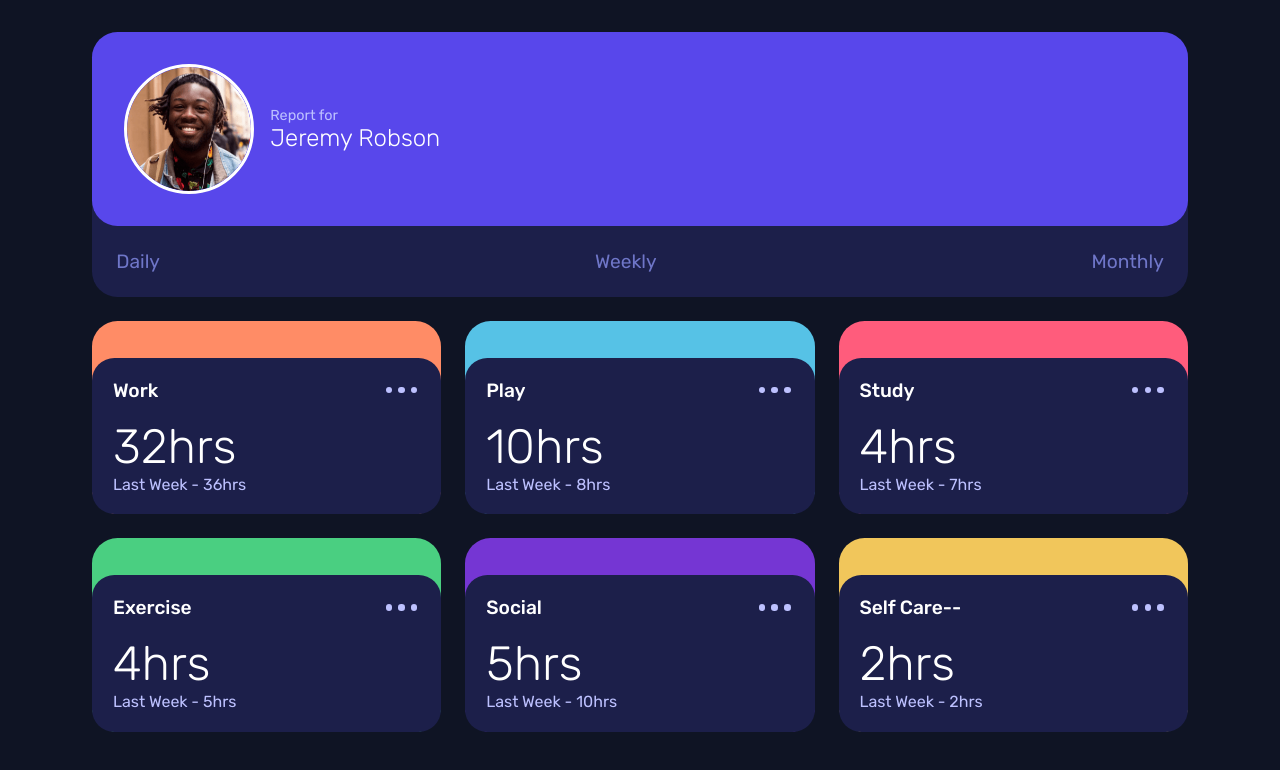
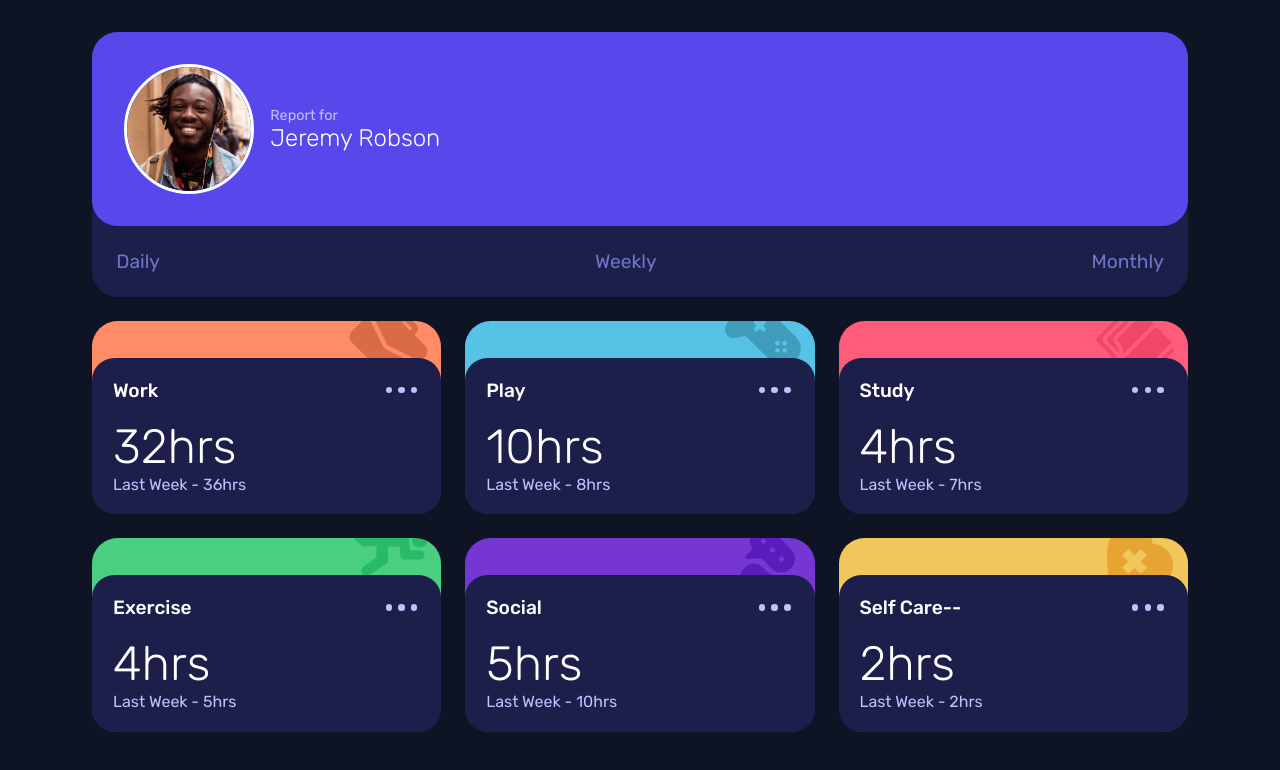
Before and after one commit to thiagoplaca/TimeTrackingDashboard, a plain HTML site: page index.html in a window 1280 px wide. Drawn offline with Linux system fonts and the light colour scheme; a script that the page names is missing.

Commit message:
Update style.css

```diff
--- a/style.css
+++ b/style.css
@@ -176,31 +176,31 @@ p {
 
 .work {
     background-color: hsl(15, 100%, 70%);
-    background-image: url(meuProjeto/images/icon-work.svg);
+    background-image: url(./images/icon-work.svg);
 }
 
 .play {
     background-color: hsl(195, 74%, 62%);
-    background-image: url(meuProjeto/images/icon-play.svg);
+    background-image: url(./images/icon-play.svg);
 }
 
 .study {
     background-color: hsl(348, 100%, 68%);
-    background-image: url(meuProjeto/images/icon-study.svg);
+    background-image: url(./images/icon-study.svg);
 }
 
 .exercise {
     background-color: hsl(145, 58%, 55%);
-    background-image: url(meuProjeto/images/icon-exercise.svg);
+    background-image: url(./images/icon-exercise.svg);
 }
 
 .social {
     background-color: hsl(264, 64%, 52%);
-    background-image: url(meuProjeto/images/icon-social.svg);
+    background-image: url(./images/icon-social.svg);
 }
 .selfcare {
     background-color: hsl(43, 84%, 65%);
-    background-image: url(meuProjeto/images/icon-self-care.svg);
+    background-image: url(./images/icon-self-care.svg);
 }
 
 @media screen and (min-width: 570px) {
```
